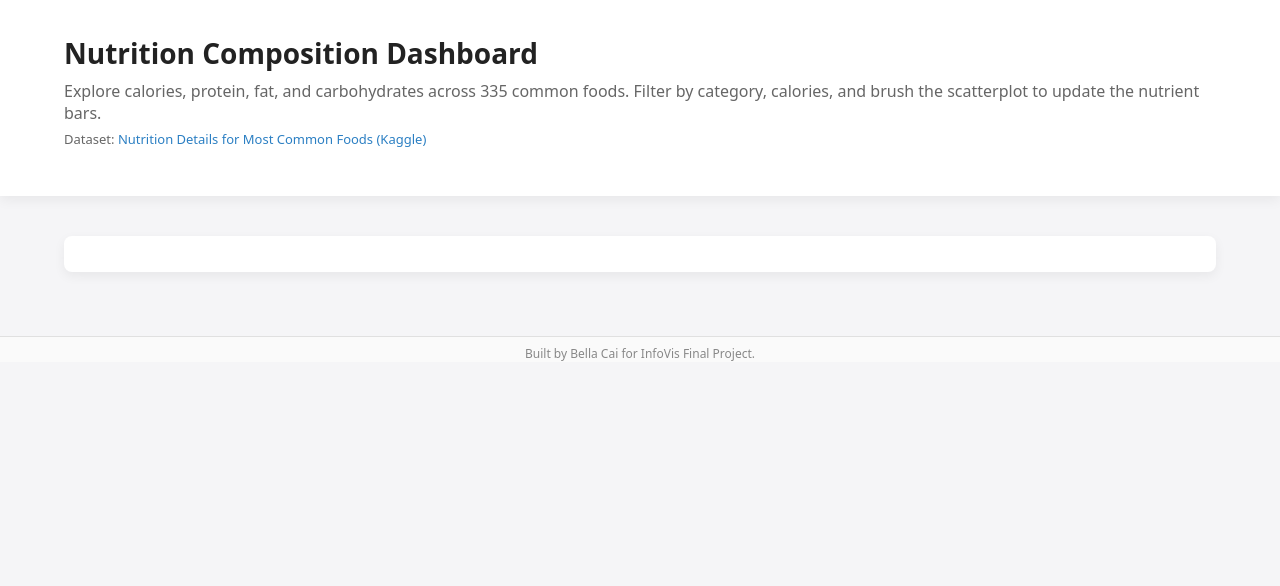
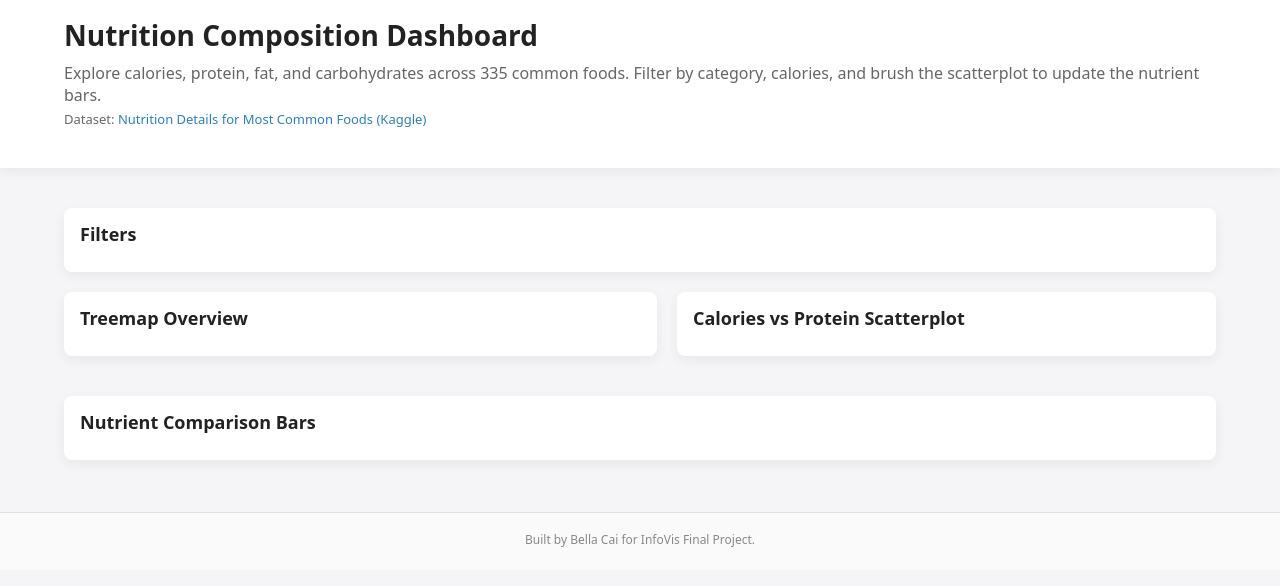
Before and after one commit to bellacaicai/nutrition-dashboard, a website: page index.html in a window 1280 px wide. Drawn offline with Linux system fonts and the light colour scheme.

Commit message:
Update index.html

```diff
--- a/index.html
+++ b/index.html
@@ -15,12 +15,10 @@
         --muted: #666;
         --accent: #2b7fc3;
       }
-      * {
-        box-sizing: border-box;
-      }
+      * { box-sizing: border-box; }
       body {
         margin: 0;
-        font-family: system-ui, -apple-system, BlinkMacSystemFont, "Segoe UI", sans-serif;
+        font-family: system-ui,-apple-system,BlinkMacSystemFont,"Segoe UI",sans-serif;
         background: var(--bg);
         color: var(--text-color);
       }
@@ -32,48 +30,46 @@
       .page-header {
         background: var(--card-bg);
         box-shadow: var(--shadow);
-        padding: 18px 24px 16px;
         margin: 0 0 24px;
       }
       .page-header h1 {
         margin: 0 0 8px;
         font-size: 28px;
       }
-      .subtitle {
-        margin: 0 0 6px;
-        color: var(--muted);
+      .subtitle { margin: 0 0 4px; color: var(--muted); }
+      .meta { margin: 0 0 8px; font-size: 13px; color: var(--muted); }
+      .meta a { color: var(--accent); text-decoration: none; }
+
+      .panel {
+        background: var(--card-bg);
+        border-radius: var(--border-radius);
+        box-shadow: var(--shadow);
+        padding: 14px 16px 18px;
+        margin-bottom: 20px;
       }
-      .meta {
-        margin: 0;
-        font-size: 13px;
-        color: var(--muted);
+      .panel h2 {
+        margin: 0 0 8px;
+        font-size: 18px;
       }
-      .meta a {
-        color: var(--accent);
-        text-decoration: none;
+
+      .grid {
+        display: grid;
+        grid-template-columns: 1.1fr 1fr;
+        grid-gap: 20px;
+        margin-bottom: 20px;
       }
-      .page-main {
-        margin-bottom: 32px;
-      }
+
       .page-footer {
         border-top: 1px solid #e0e0e0;
         background: #fafafa;
-      }
-      .page-footer p {
-        margin: 8px 0;
+        padding: 6px 12px 10px;
+        text-align: center;
         font-size: 12px;
         color: #888;
-        text-align: center;
-      }
-      /* Dashboard 容器在中间 */
-      #dashboard {
-        background: var(--card-bg);
-        box-shadow: var(--shadow);
-        border-radius: var(--border-radius);
-        padding: 16px 20px 20px;
       }
     </style>
   </head>
+
 
   <body>
     <header class="page-header">
@@ -85,7 +81,8 @@
         </p>
         <p class="meta">
           Dataset:
-          <a href="https://www.kaggle.com/datasets/niharika41298/nutrition-details-for-most-common-foods" target="_blank" rel="noopener">
+          <a href="https://www.kaggle.com/datasets/niharika41298/nutrition-details-for-most-common-foods"
+             target="_blank" rel="noopener">
             Nutrition Details for Most Common Foods (Kaggle)
           </a>
         </p>
@@ -94,8 +91,29 @@
 
     <main class="page-main">
       <div class="inner">
-        <!-- Observable Dashboard 会渲染到这里 -->
-        <div id="dashboard"></div>
+        <!-- 过滤控件 -->
+        <section class="panel" id="filters-panel">
+          <h2>Filters</h2>
+          <div id="filters"></div>
+        </section>
+
+        <!-- Treemap + Scatter 两列网格 -->
+        <section class="grid">
+          <div class="panel" id="treemap-panel">
+            <h2>Treemap Overview</h2>
+            <div id="treemap"></div>
+          </div>
+          <div class="panel" id="scatter-panel">
+            <h2>Calories vs Protein Scatterplot</h2>
+            <div id="scatter"></div>
+          </div>
+        </section>
+
+        <!-- Bars 单独占一行 -->
+        <section class="panel" id="bars-panel">
+          <h2>Nutrient Comparison Bars</h2>
+          <div id="bars"></div>
+        </section>
       </div>
     </main>
 
@@ -105,4 +123,5 @@
 
     <script type="module" src="./index.js"></script>
   </body>
+
 </html>
```
